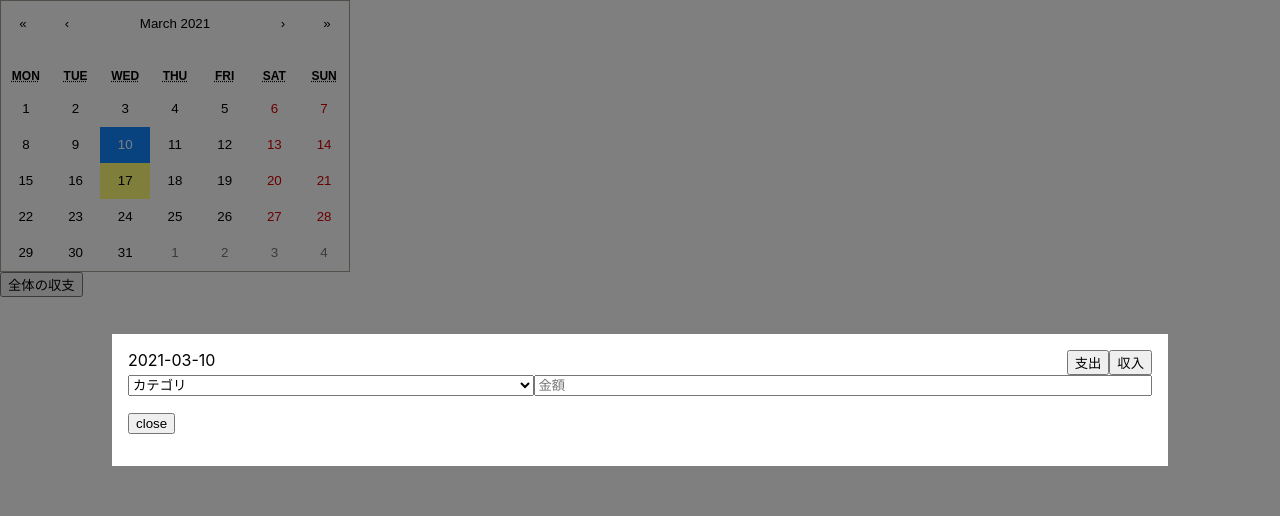
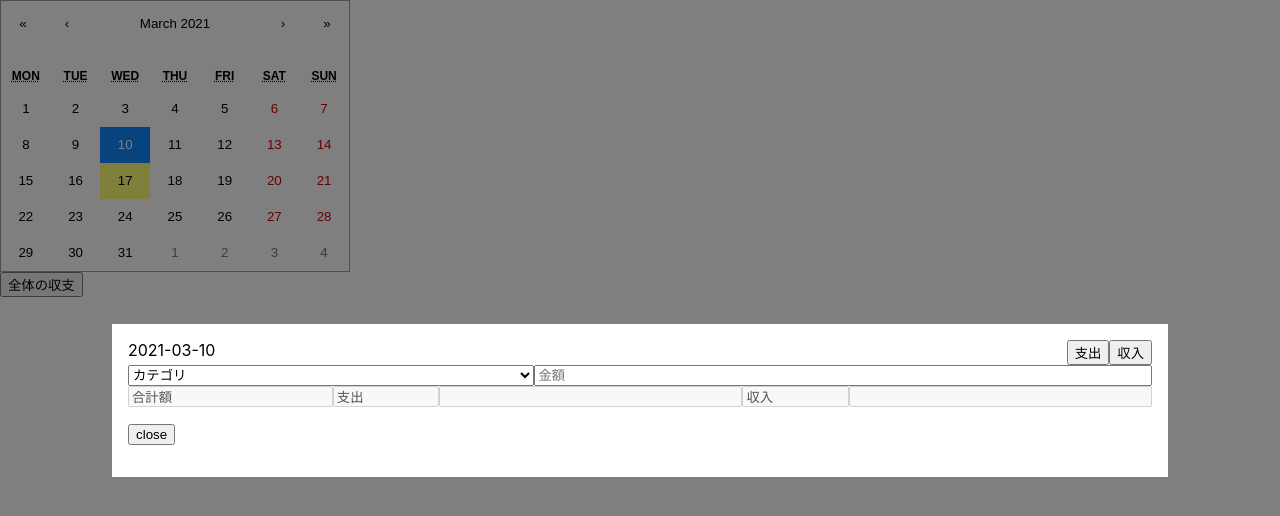
Before and after one commit to yutoyasuda1128/balance-management, a React (Create React App) app: page / in a window 1280 px wide. Both pictures are taken after a click on the button "10". Shown: the top 516 px of the page. Built offline with nearby package versions, Linux system fonts and the light colour scheme.

Commit message:
収支の合計額のボタンの設置

```diff
--- a/src/ModalWindow.css
+++ b/src/ModalWindow.css
@@ -25,3 +25,26 @@
 .ModalWindow-Input {
     width:60%;
 }
+.ModalWindow-total-amount {
+    display:flex;
+}
+
+.ModalWindow-total {
+    width:20%;
+}
+
+.ModalWindow-expense {
+    width:10%;
+}
+
+.ModalWindow-expense-total {
+    width:30%;
+}
+
+.ModalWindow-income {
+    width:10%;
+}
+
+.ModalWindow-income-total {
+    width:30%;
+}
--- a/src/ModalWindow.jsx
+++ b/src/ModalWindow.jsx
@@ -9,25 +9,50 @@ function formatDate(dt) {
   return (y + '-' + m + '-' + d);
 }
 export function ModalWindow(props){
-  console.log(props.date)
-  console.log(props.date.getFullYear())
+  const [price, setPrice] = useState(0);
+  const handleInput = (e) => {
+    setPrice(e.target.value)
+  }
+
+  const [category, setCategory] = useState("");
+  const handleCategory = (e) => {
+    setCategory(e.target.value)
+  }
+
+  const registerExpense = () => {
+    const obj = {
+      type: "expense",
+      price,
+      category
+    }
+
+    window.localStorage.setItem("balance-management", JSON.stringify([obj]))
+  }
+
   return (
     <div className="ModalWindow-Content">
       <div className="ModalWindow-ButtonArea">{ formatDate(props.date)}
       　<div className="Expenditureincome">
-          <button>支出</button>
+          <button onClick={registerExpense}>支出</button>
           <button>収入</button>
         </div>
       </div>
       <div className="ModalWindow-InputArea">
-        <select className="ModalWindow-CategoryArea">
+        <select className="ModalWindow-CategoryArea" onChange={handleCategory}>
           <option value="">カテゴリ</option>
           <option value="food">食費</option>
           <option value="miscellaneous">雑費</option>
         </select>
-        <input className="ModalWindow-Input" type="number"  placeholder="金額"/>
+        <input className="ModalWindow-Input" type="number"  placeholder="金額" onChange={handleInput}/>
+      </div>
+      <div className="ModalWindow-total-amount">
+        <input className="ModalWindow-total" type="text" value="合計額" disabled/>
+        <input className="ModalWindow-expense" type="text" value="支出" disabled/>
+        <input className="ModalWindow-expense-total" type="number" disabled/>
+        <input className="ModalWindow-income" type="text" value="収入" disabled/>
+        <input className="ModalWindow-income-total" type="number" disabled/>
       </div>
       <p><button onClick={props.onClose}>close</button></p>
     </div>
-  )
+  );
 }
```
